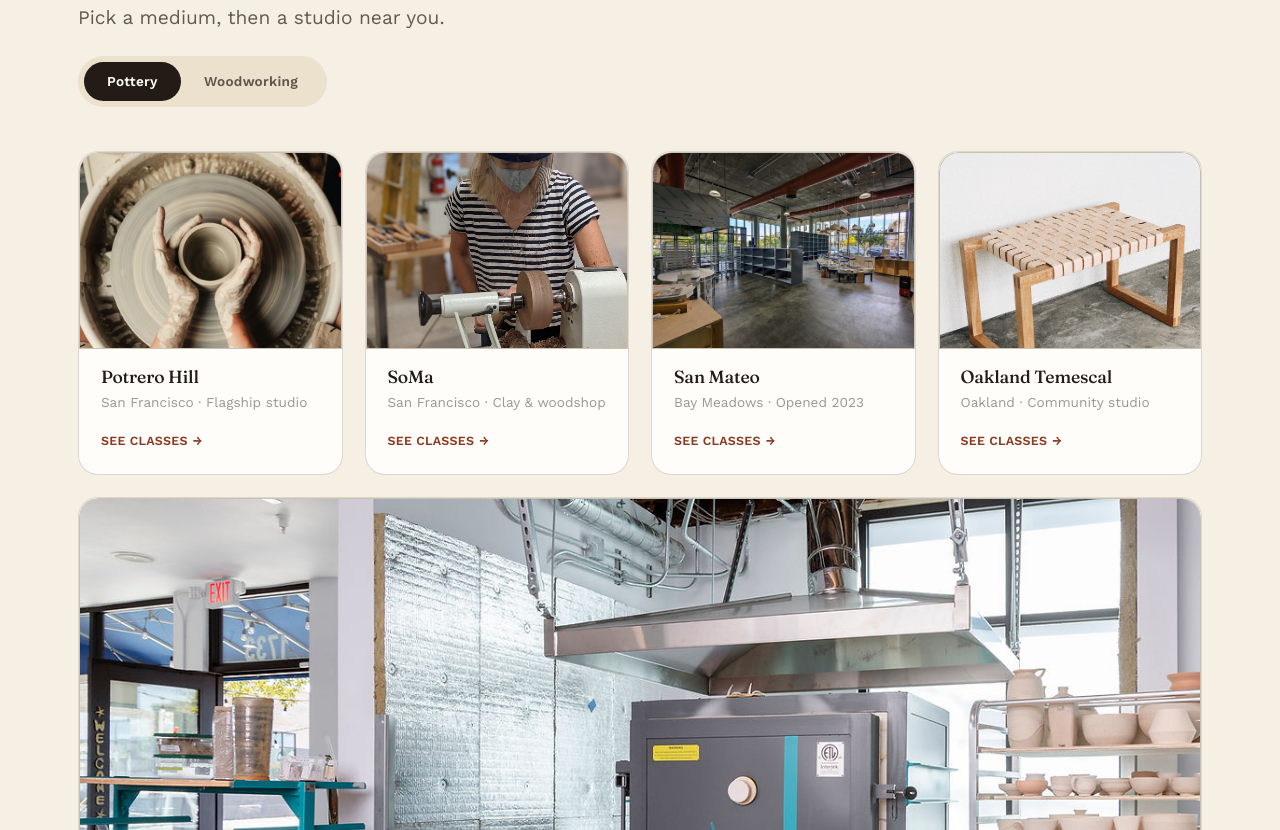
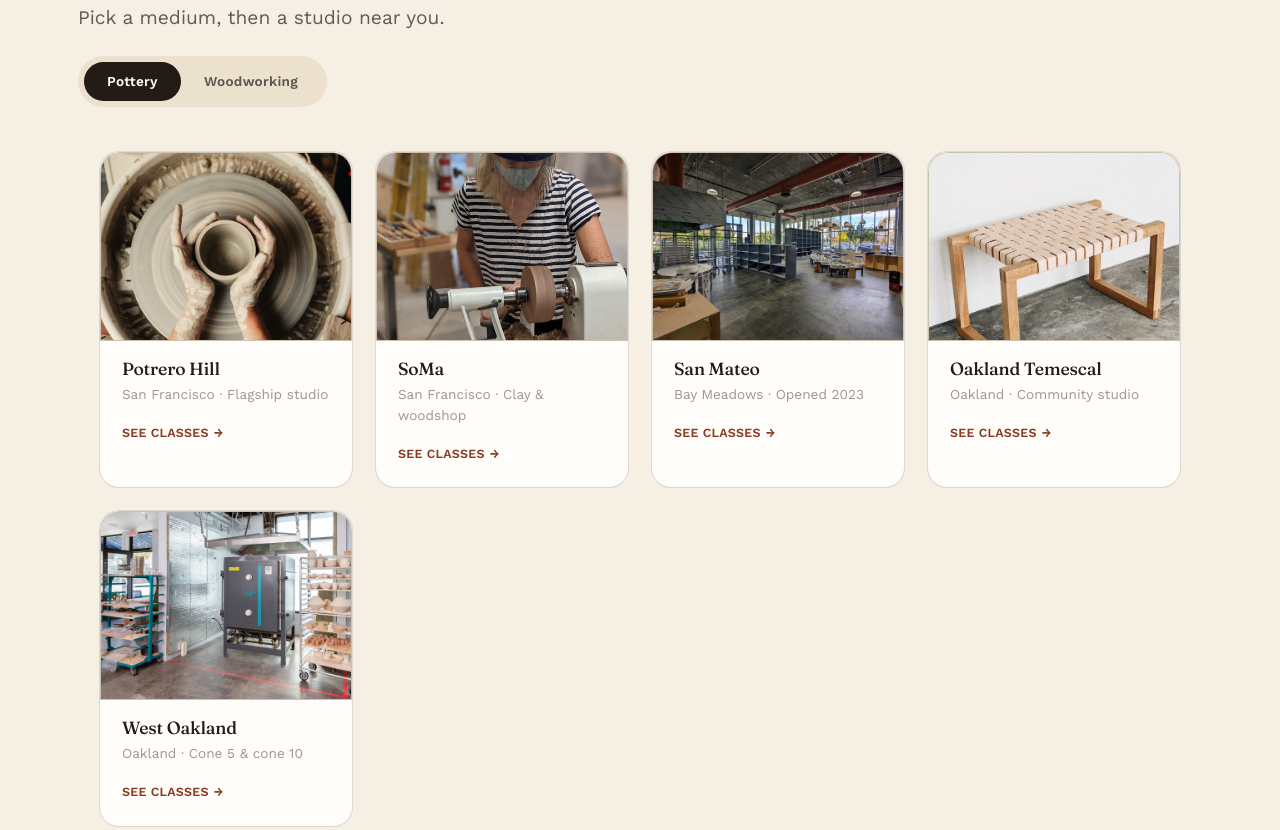
Before and after one commit to ryp-max/clayroom, a plain HTML site: page index.html in a window 1280 px wide. Shown: the part 1264-2094 px from the top of the page. Drawn offline with nearby package versions, Linux system fonts and the light colour scheme.

Commit message:
Fix broken studio picker card sizing
flex-grow:1 on .studio-pick-card was stretching whichever cards ended up
alone in a row to fill the full container width: clicking Woodworking
(which leaves only the SoMa card visible) blew that card up to nearly full
width, and West Oakland wrapping to its own row did the same. Switched
.studio-picker to a fixed-width CSS grid (repeat(auto-fill, 254px)) so
every card is always the same size regardless of how many share a row.

```diff
--- a/styles.css
+++ b/styles.css
@@ -520,17 +520,15 @@
 
 /* ---------- studio picker ---------- */
 .studio-picker{
-  display: flex;
-  flex-wrap: wrap;
+  display: grid;
+  grid-template-columns: repeat(auto-fill, 254px);
   justify-content: center;
   gap: 22px;
 }
 .studio-pick-card{
   display: flex;
   flex-direction: column;
-  width: 254px;
-  flex-grow: 1;
-  max-width: 100%;
+  width: 100%;
   text-decoration: none;
   color: inherit;
   border-radius: var(--radius);
@@ -567,8 +565,8 @@
 .studio-pick-card:hover .studio-pick-cta span{ transform: translateX(4px); }
 
 @media (max-width: 640px){
-  .studio-picker{ justify-content: center; }
-  .studio-pick-card{ width: 100%; max-width: 340px; }
+  .studio-picker{ grid-template-columns: 1fr; }
+  .studio-pick-card{ max-width: 340px; margin: 0 auto; }
 }
 
 /* ---------- more-links pill row ---------- */
```
